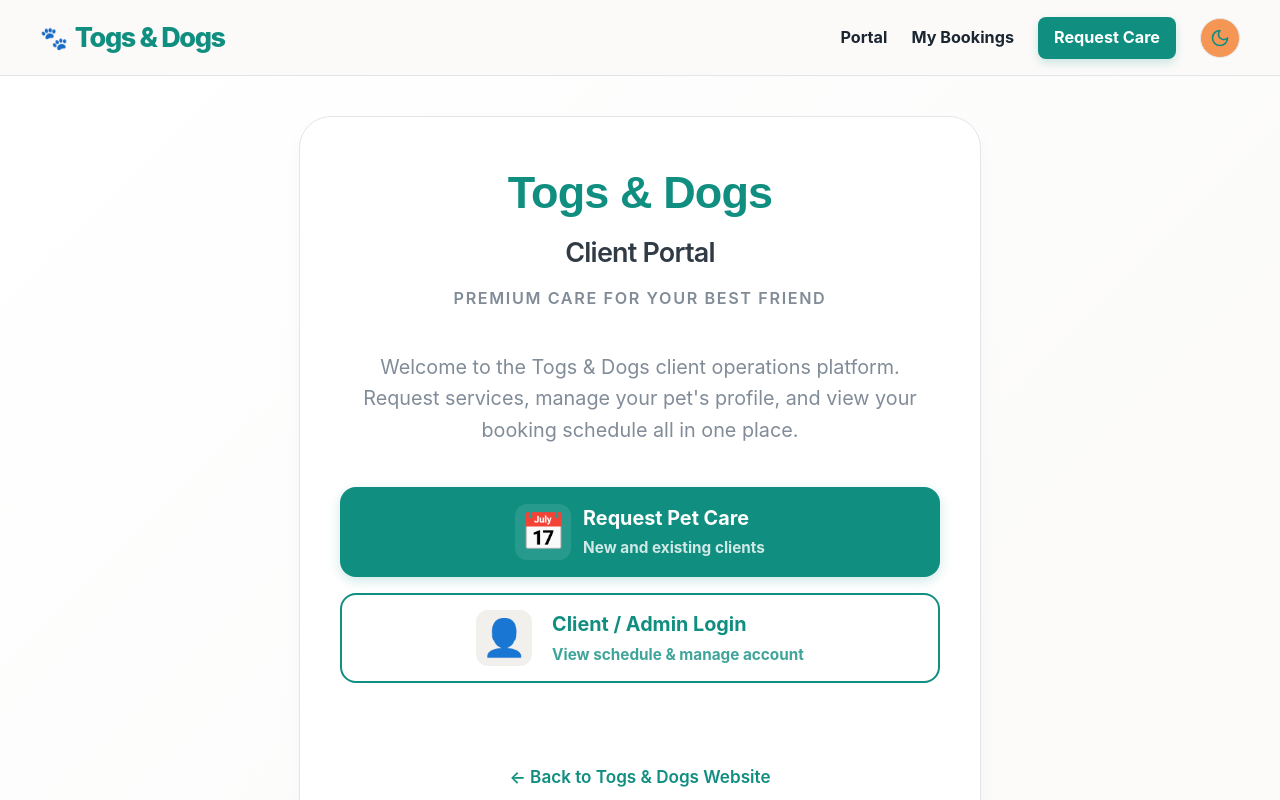
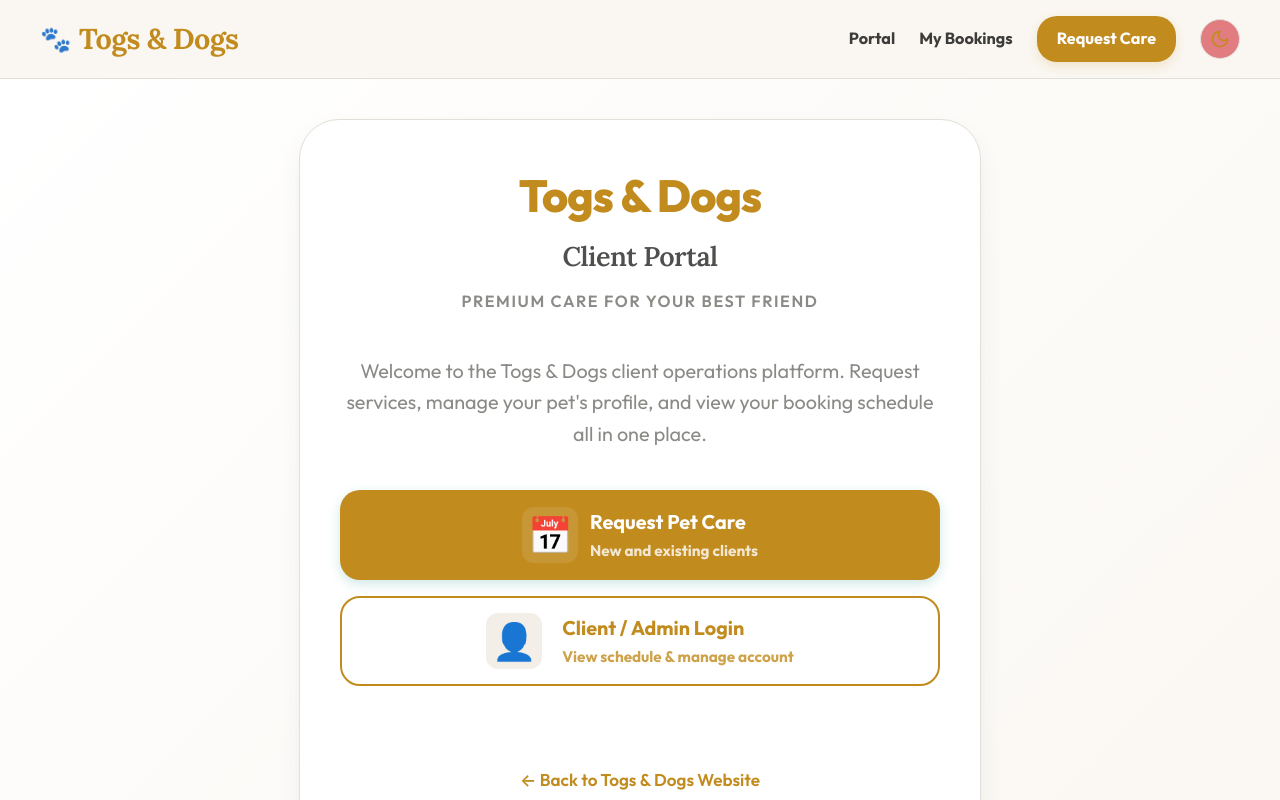
Before and after one commit to mattnicomn/togs_and_dogs_website, a React (Vite) app in the folder web/: page / in a window 1280 px wide. Shown: the top 800 px of the page. Built offline with nearby package versions, Linux system fonts and the light colour scheme; no server answers; what amazon-cognito-identity-js would draw is missing.

Commit message:
feat: align operations portal with Togs and Dogs brand theme

```diff
--- a/web/src/Admin.css
+++ b/web/src/Admin.css
@@ -28,11 +28,12 @@
 }
 
 .header-left h1 {
-  font-size: 1.5rem;
+  font-family: var(--serif);
+  font-size: 1.75rem;
   font-weight: 800;
   margin: 0;
   color: var(--primary);
-  letter-spacing: -0.04em;
+  letter-spacing: -0.02em;
 }
 
 /* Dashboard Summary Cards */
@@ -363,27 +364,27 @@
 }
 
 .status-chip--new {
-  background: #eff6ff;
-  color: #1e40af;
-  border-color: #bfdbfe;
+  background: #f3efe8;
+  color: var(--text-primary);
+  border-color: var(--border-color);
 }
 
 .status-chip--ready, .status-chip--approved {
-  background: #f0fdf4;
-  color: #166534;
-  border-color: #bbf7d0;
+  background: #edf2ee;
+  color: #2e4d38;
+  border-color: #c9d9cc;
 }
 
 .status-chip--assigned, .status-chip--job-created {
-  background: #f0fdfa;
-  color: #115e59;
-  border-color: #99f6e4;
+  background: #fcf6e9;
+  color: #8c6412;
+  border-color: #f1e3c1;
 }
 
 .status-chip--cancelled, .status-chip--rejected, .status-chip--declined {
-  background: #fef2f2;
-  color: #991b1b;
-  border-color: #fecaca;
+  background: #fdf2f0;
+  color: #9b2c1d;
+  border-color: #f9d7d2;
 }
 
 .status-chip--archived {
@@ -399,10 +400,10 @@
   box-shadow: 0 0 0 2px #be123c;
 }
 
-:root.dark .status-chip--new { background: #1e3a8a; color: #dbeafe; border-color: #3b82f6; }
-:root.dark .status-chip--ready, :root.dark .status-chip--approved { background: #064e3b; color: #d1fae5; border-color: #10b981; }
-:root.dark .status-chip--assigned, :root.dark .status-chip--job-created { background: #134e4a; color: #ccfbf1; border-color: #14b8a6; }
-:root.dark .status-chip--cancelled, :root.dark .status-chip--rejected, :root.dark .status-chip--declined { background: #7f1d1d; color: #fee2e2; border-color: #ef4444; }
+:root.dark .status-chip--new { background: #2d2d2c; color: #f3efe8; border-color: #3c3c3b; }
+:root.dark .status-chip--ready, :root.dark .status-chip--approved { background: #1a2e21; color: #d1fae5; border-color: #4a7c59; }
+:root.dark .status-chip--assigned, :root.dark .status-chip--job-created { background: #2e2614; color: #fcf6e9; border-color: #c28b1e; }
+:root.dark .status-chip--cancelled, :root.dark .status-chip--rejected, :root.dark .status-chip--declined { background: #3d140f; color: #fee2e2; border-color: #d64933; }
 :root.dark .status-chip--urgent { background: #881337; color: #fff1f2; border-color: #f43f5e; }
 
 .status-chip--profile {
--- a/web/src/App.css
+++ b/web/src/App.css
@@ -28,10 +28,11 @@
 }
 
 .logo {
-  font-size: 1.5rem;
+  font-family: var(--serif);
+  font-size: 1.6rem;
   font-weight: 800;
   color: var(--primary);
-  letter-spacing: -0.05em;
+  letter-spacing: -0.02em;
   display: flex;
   align-items: center;
   gap: 8px;
@@ -39,7 +40,8 @@
 
 .logo::before {
   content: '🐾';
-  font-size: 1.25rem;
+  font-size: 1.4rem;
+  opacity: 0.9;
 }
 
 .main-nav {
@@ -63,14 +65,15 @@
 .nav-cta {
   background: var(--primary);
   color: white !important;
-  padding: 8px 16px;
-  border-radius: var(--radius-sm);
-  box-shadow: 0 4px 10px hsla(173, 80%, 31%, 0.2);
+  padding: 10px 20px;
+  border-radius: var(--radius-md);
+  box-shadow: 0 4px 12px rgba(194, 139, 30, 0.2);
 }
 
 .nav-cta:hover {
-  transform: translateY(-1px);
-  box-shadow: 0 6px 14px hsla(173, 80%, 31%, 0.3);
+  background: var(--primary-hover);
+  transform: translateY(-2px);
+  box-shadow: 0 8px 20px rgba(194, 139, 30, 0.3);
 }
 
 .content-area {
@@ -131,14 +134,14 @@
 
 .usmh-attribution {
   margin-top: 24px;
-  font-size: 0.8rem;
-  opacity: 0.7;
+  font-size: 0.75rem;
+  opacity: 0.5;
   color: var(--text-muted);
 }
 
 .usmh-attribution strong {
-  color: var(--text-main);
-  font-weight: 700;
+  color: var(--text-muted);
+  font-weight: 600;
 }
 
 .footer-bottom {
--- a/web/src/Portal.css
+++ b/web/src/Portal.css
@@ -13,6 +13,7 @@
 }
 
 .portal-header h1 {
+  font-family: var(--serif);
   font-size: 3rem;
   font-weight: 800;
   margin-bottom: 12px;
@@ -201,9 +202,10 @@
 }
 
 .card-section h3 {
-  font-size: 0.95rem;
-  text-transform: uppercase;
-  letter-spacing: 0.12em;
+  font-family: var(--serif);
+  font-size: 1.1rem;
+  text-transform: none;
+  letter-spacing: normal;
   color: var(--text-heading);
   font-weight: 800;
   margin-bottom: 20px;
--- a/web/src/index.css
+++ b/web/src/index.css
@@ -1,26 +1,28 @@
+@import url('https://fonts.googleapis.com/css2?family=Lora:ital,wght@0,400..700;1,400..700&family=Outfit:wght@100..900&display=swap');
+
 :root {
-  /* Brand Palette - Deep Teal & Warm Earth */
-  --primary: hsl(173, 80%, 31%);
-  --primary-hover: hsl(173, 80%, 25%);
-  --secondary: hsl(226, 71%, 40%);
-  --accent: hsl(24, 90%, 65%); /* Soft Coral */
-  --accent-soft: hsla(24, 90%, 65%, 0.1);
+  /* Brand Palette - Togs & Dogs Official */
+  --primary: #c28b1e; /* Gold */
+  --primary-hover: #f08c3a; /* Orange/Rust */
+  --secondary: #b8a890; /* Warm Tan */
+  --accent: #e17c80; /* Warm Coral */
+  --accent-soft: rgba(225, 124, 128, 0.1);
 
   /* Standardized Theme Tokens - Light Mode */
-  --page-bg: hsl(30, 20%, 98%);
+  --page-bg: #faf7f2; /* Soft Cream */
   --card-bg: #ffffff;
-  --card-bg-muted: hsl(30, 15%, 94%);
-  --text-primary: hsl(210, 30%, 15%);
-  --text-secondary: hsl(210, 15%, 35%);
-  --text-muted: hsl(210, 10%, 55%);
-  --border-color: hsl(210, 10%, 90%);
+  --card-bg-muted: #f3efe8; /* Slightly deeper cream */
+  --text-primary: #3c3c3b; /* Charcoal/Dark Brown */
+  --text-secondary: #5a5a58;
+  --text-muted: #8a8a86;
+  --border-color: #e2dfd9;
   --accent-color: var(--primary);
   --accent-hover: var(--primary-hover);
   --input-bg: #ffffff;
   --button-bg: var(--primary);
   --button-text: #ffffff;
-  --warning-color: #ef4444;
-  --success-color: #10b981;
+  --warning-color: #d64933; /* Soft Red */
+  --success-color: #4a7c59; /* Muted Green */
 
   /* Mapping old variables for compatibility */
   --bg-warm: var(--page-bg);
@@ -30,28 +32,29 @@
   --text-main: var(--text-primary);
   --text-heading: var(--text-primary);
   --border-soft: var(--border-color);
-  --header-bg: hsla(30, 20%, 98%, 0.9);
+  --header-bg: rgba(250, 247, 242, 0.95);
 
   /* UI Elements */
-  --radius-lg: 32px;
-  --radius-md: 16px;
-  --radius-sm: 8px;
+  --radius-lg: 40px;
+  --radius-md: 20px;
+  --radius-sm: 10px;
   --shadow-soft:
-    0 10px 25px -5px rgba(0, 0, 0, 0.05),
-    0 8px 10px -6px rgba(0, 0, 0, 0.03);
+    0 12px 30px -5px rgba(60, 60, 59, 0.08),
+    0 8px 15px -6px rgba(60, 60, 59, 0.04);
   --shadow-hover:
-    0 20px 25px -5px rgba(0, 0, 0, 0.08),
-    0 10px 10px -6px rgba(0, 0, 0, 0.04);
-  --shadow-sm: 0 1px 3px 0 rgba(0, 0, 0, 0.1), 0 1px 2px 0 rgba(0, 0, 0, 0.06);
+    0 25px 40px -5px rgba(60, 60, 59, 0.12),
+    0 15px 20px -6px rgba(60, 60, 59, 0.06);
+  --shadow-sm: 0 2px 4px 0 rgba(60, 60, 59, 0.05);
 
   /* Staff Color Palette - Accessible Operational Dispatcher Colors */
-  --staff-ryan: #1e40af;
-  --staff-wife: #0d9488;
-  --staff-nephew1: #d97706;
-  --staff-nephew2: #be185d;
-  --staff-unassigned: #475569;
+  --staff-ryan: #c28b1e;
+  --staff-wife: #4a7c59;
+  --staff-nephew1: #f08c3a;
+  --staff-nephew2: #e17c80;
+  --staff-unassigned: #8a8a86;
 
-  --sans: 'Outfit', 'Inter', system-ui, -apple-system, sans-serif;
+  --sans: 'Outfit', system-ui, -apple-system, sans-serif;
+  --serif: 'Lora', serif;
 
   font: 18px/1.6 var(--sans);
   color: var(--text-primary);
@@ -69,29 +72,30 @@
 }
 
 :root.dark {
-  /* Standardized Theme Tokens - Dark Mode */
-  --page-bg: hsl(210, 30%, 8%);
-  --card-bg: hsl(210, 30%, 12%);
-  --card-bg-muted: hsl(210, 30%, 16%);
-  --text-primary: hsl(210, 20%, 98%);
-  --text-secondary: hsl(210, 10%, 75%);
-  --text-muted: hsl(210, 10%, 65%);
-  --border-color: hsla(210, 20%, 100%, 0.1);
-  --accent-color: hsl(173, 70%, 55%);
-  --accent-hover: hsl(173, 70%, 60%);
-  --input-bg: hsl(210, 30%, 14%);
-  --button-bg: var(--accent-color);
-  --button-text: hsl(210, 30%, 8%);
+  /* Dark mode preservation with Togs & Dogs accents */
+  --page-bg: #1a1a19;
+  --card-bg: #242423;
+  --card-bg-muted: #2d2d2c;
+  --text-primary: #f3efe8;
+  --text-secondary: #d2cfc9;
+  --text-muted: #8a8a86;
+  --border-color: rgba(243, 239, 232, 0.1);
+  --accent-color: var(--primary);
+  --accent-hover: var(--primary-hover);
+  --input-bg: #2d2d2c;
+  --button-bg: var(--primary);
+  --button-text: #1a1a19;
   --warning-color: #f87171;
   --success-color: #34d399;
 
   /* Legacy overrides */
   --primary: var(--accent-color);
   --primary-hover: var(--accent-hover);
-  --header-bg: hsla(210, 30%, 8%, 0.9);
+  --header-bg: rgba(26, 26, 25, 0.95);
 
   color-scheme: dark;
 }
+
 
 body {
   margin: 0;
@@ -109,8 +113,9 @@ body {
 }
 
 h1, h2, h3, h4 {
+  font-family: var(--serif);
   color: var(--text-heading);
-  letter-spacing: -0.03em;
+  letter-spacing: -0.02em;
   margin: 0;
   line-height: 1.2;
 }
```
Also changed, not shown: web/src/components/Home.jsx (+5 -5 lines).
